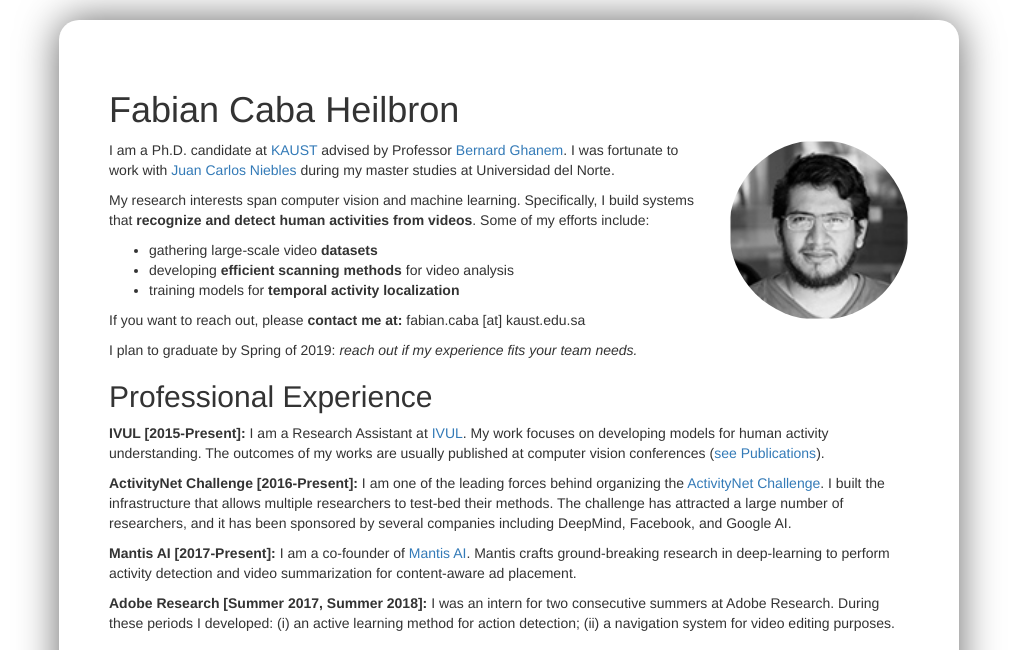
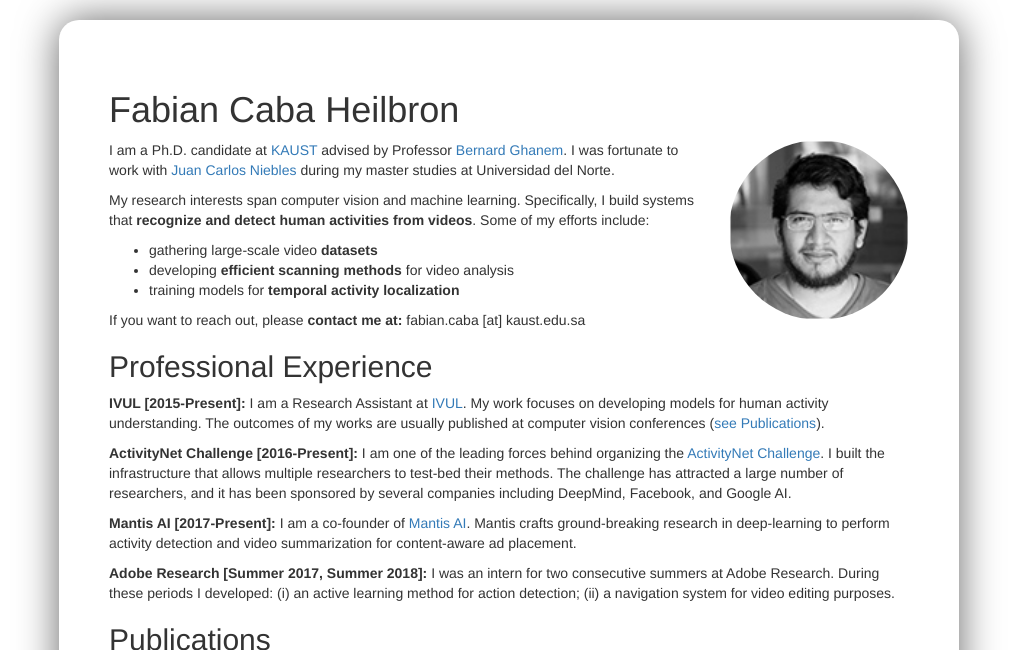
Before and after one commit to cabaf/cabaf.github.io, a plain HTML site: page index.html in a window 1280 px wide. Shown: the top 650 px of the page, without its empty margins (131-1148 px from the left). Drawn offline with nearby package versions, Linux system fonts and the light colour scheme.

Commit message:
Update index.html

```diff
--- a/index.html
+++ b/index.html
@@ -66,8 +66,6 @@ a.invisible { color : inherit; text-decoration : inherit; }
 <!--<p> I was fortunate to work with <a href="http://www.niebles.net/">Juan Carlos Niebles</a> during my master studies. </p>-->
 
 <p> If you want to reach out, please <b>contact me at:</b> fabian.caba [at] kaust.edu.sa </p>
-
-<p> I plan to graduate by Spring of 2019: <i> reach out if my experience fits your team needs. </i> </p>
 
 </div>
 
```
